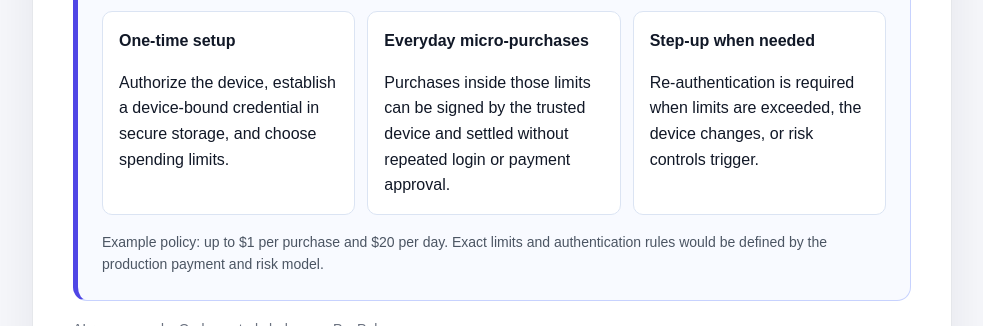
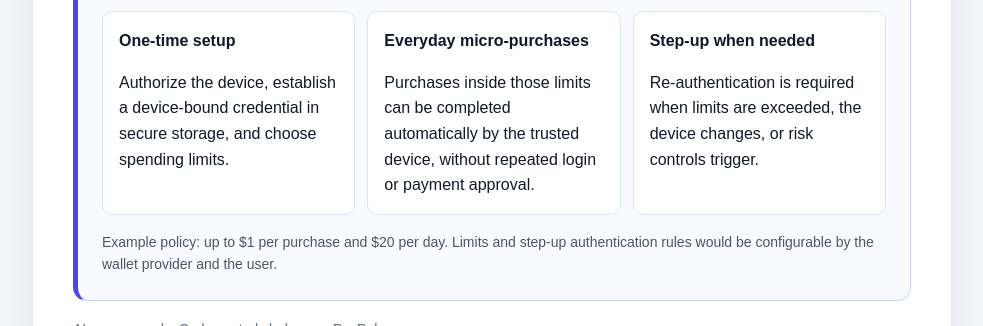
Before and after one commit to oikua66/ai-microwallet, a Next.js app: page / in a window 1280 px wide. Shown: the part 2073-2399 px from the top of the page, without its empty margins (148-1131 px from the left). Built offline with nearby package versions, Linux system fonts and the light colour scheme; no server answers.

Commit message:
copy: simplify production model authorization wording

```diff
--- a/app/page.tsx
+++ b/app/page.tsx
@@ -37,7 +37,7 @@ export default function Home() {
             </div>
             <div>
               <strong>Everyday micro-purchases</strong>
-              <p>Purchases inside those limits can be signed by the trusted device and settled without repeated login or payment approval.</p>
+              <p>Purchases inside those limits can be completed automatically by the trusted device, without repeated login or payment approval.</p>
             </div>
             <div>
               <strong>Step-up when needed</strong>
@@ -45,7 +45,7 @@ export default function Home() {
             </div>
           </div>
           <p className="production-note">
-            Example policy: up to $1 per purchase and $20 per day. Exact limits and authentication rules would be defined by the production payment and risk model.
+            Example policy: up to $1 per purchase and $20 per day. Limits and step-up authentication rules would be configurable by the wallet provider and the user.
           </p>
         </section>
 
```
